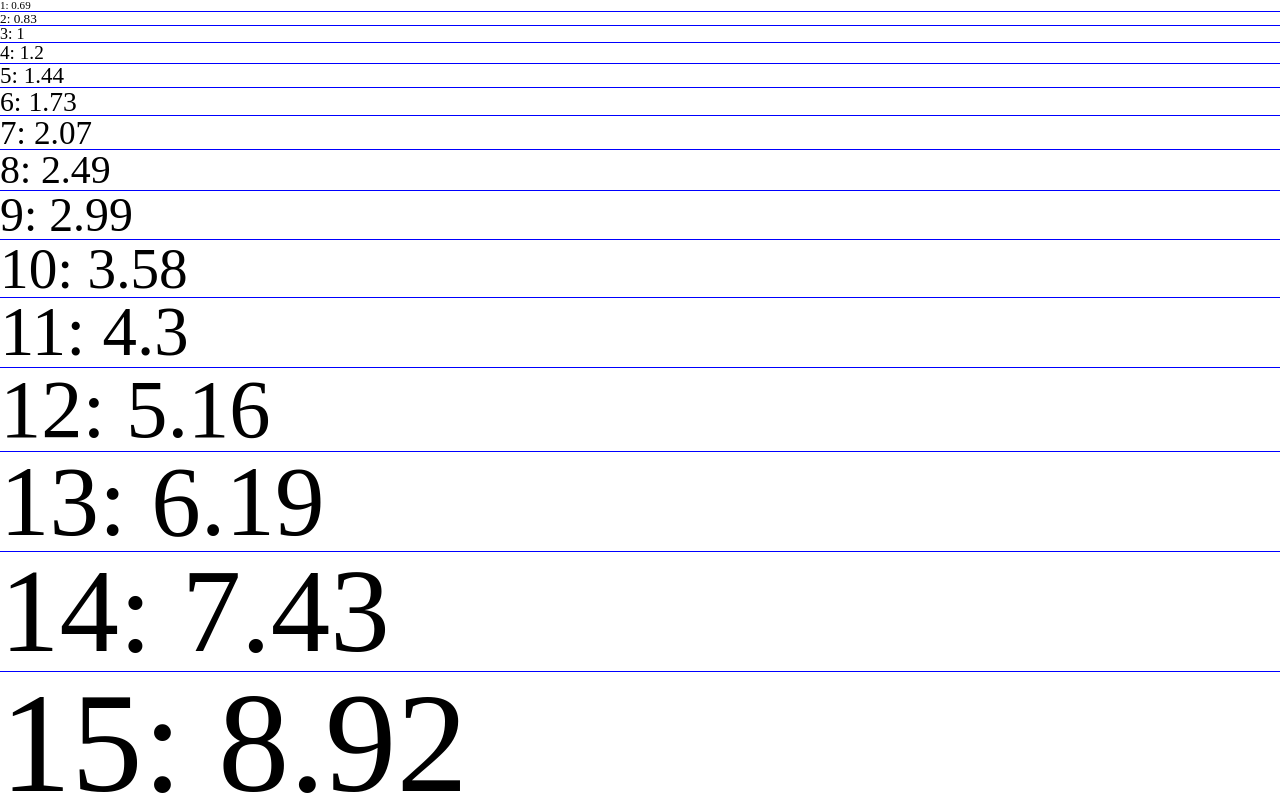
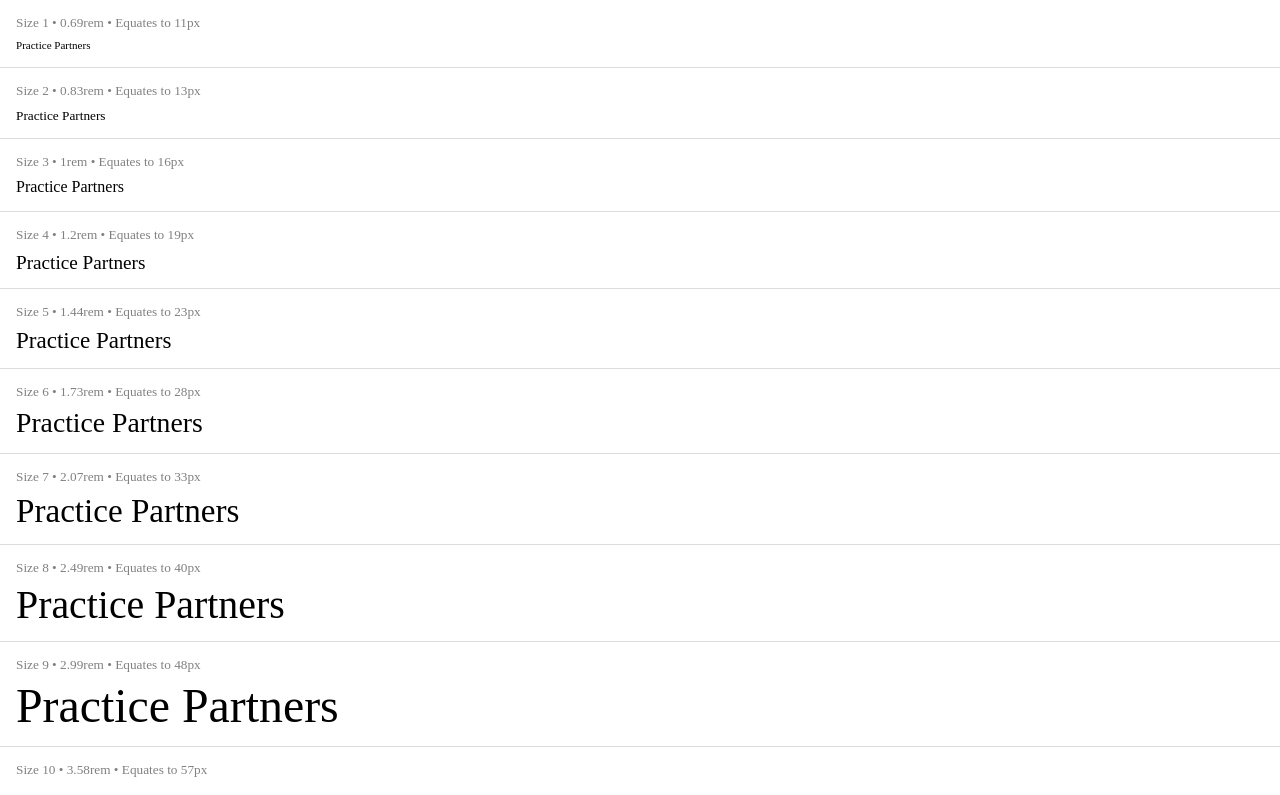
Before and after one commit to thisdesign/psd-reskin-toolkit, a React (Create React App) app: page /size in a window 1280 px wide. Shown: the top 795 px of the page. Built offline with nearby package versions, Linux system fonts and the light colour scheme.

Commit message:
size scale

```diff
--- a/src/App.js
+++ b/src/App.js
@@ -7,8 +7,8 @@ function App() {
     <div>
       <GlobalStyle />
       {SCALE.map((size, i) => (
-        <ScaleMarker size={size}>
-          {i + 1}: {size}
+        <ScaleMarker size={size} index={i}>
+          Practice Partners
         </ScaleMarker>
       ))}
       Hello World
--- a/src/components/ScaleMarker/ScaleMarker.js
+++ b/src/components/ScaleMarker/ScaleMarker.js
@@ -1,8 +1,28 @@
+import React from "react";
 import styled from "styled-components";
 
-const Marker = styled.div`
-  border-bottom: 1px solid blue;
+const Marker = ({ size, children, index }) => {
+  return (
+    <Wrapper>
+      <Header>
+        Size {index + 1} • {size}rem • Equates to {Math.round(size * 16)}px
+      </Header>
+      <MarkerStyle size={size}>{children}</MarkerStyle>
+    </Wrapper>
+  );
+};
+
+const Header = styled.div`
+  font-size: var(--size-1);
+  color: grey;
+  margin-bottom: var(--size-0);
+`;
+const MarkerStyle = styled.div`
   font-size: ${(props) => props.size}em;
 `;
 
+const Wrapper = styled.div`
+  border-bottom: 1px solid #ddd;
+  padding: var(--size-2);
+`;
 export default Marker;
```
